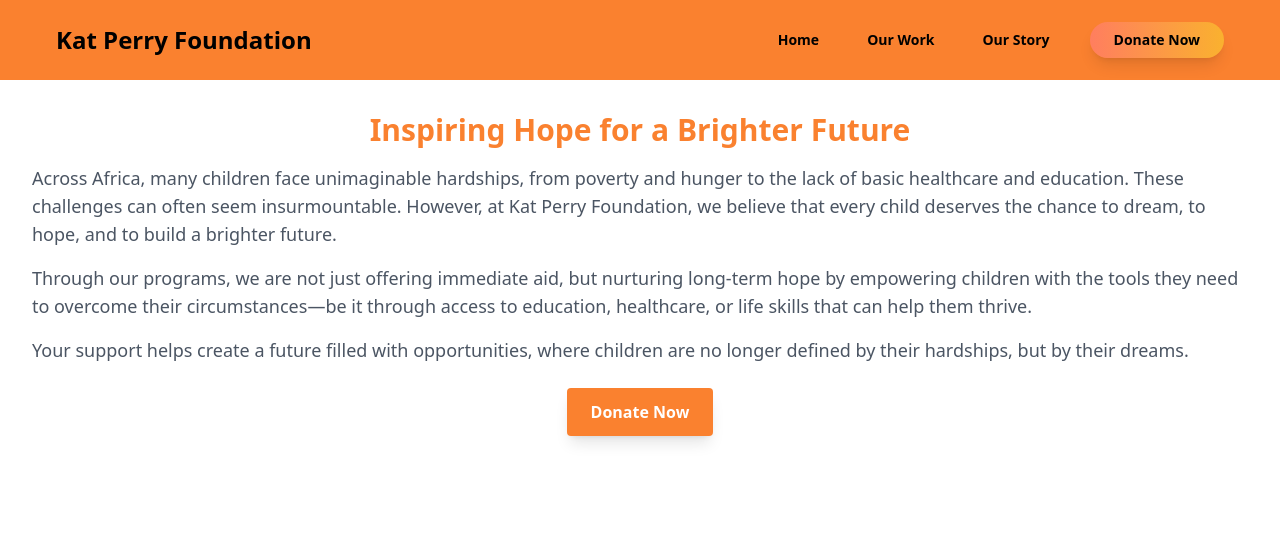
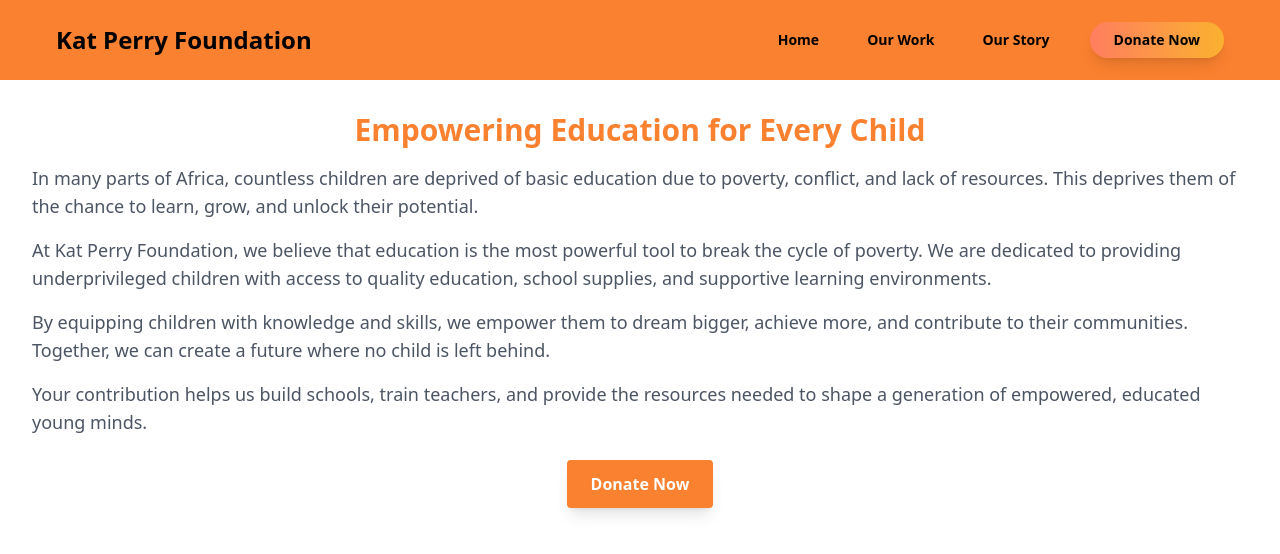
Before and after one commit to steveol2/NGO, a React (Vite) app: page /education in a window 1280 px wide. Shown: the top 554 px of the page. Built offline with nearby package versions, Linux system fonts and the light colour scheme.

Commit message:
Production build ready

```diff
--- a/src/App.jsx
+++ b/src/App.jsx
@@ -5,15 +5,14 @@
 import EducationPage from "./Components/EducationPage";
 import HopePage from "./Components/HopePage";
 import HealthPage from "./Components/HealthPage";
-import WorkPage from "./Components/workPage";
-import OurStoryPage from "./Components/OurStoryPage.jsx";
+import WorkPage from "./Components/WorkPage";
+import OurStory from "./Components/OurStory";
 import "./App.css";
 import DonatePage from "./Components/DonatePage";
 
 function App() {
   return (
     <Router>
-      <>
       <header className="fixed top-0 left-0 w-full bg-[#FA812F] font-bold p-2 text-white z-50">
         <Navbar />
       </header>
@@ -26,14 +25,13 @@
             path="/ourWork"
             element={<WorkPage />} // Add the new WorkPage route here
           />
-            <Route path="/ourStory" element={<OurStoryPage />} />
+          <Route path="/ourStory" element={<OurStory />} />
           <Route path="/donate" element={<DonatePage />} />
           <Route path="/health" element={<HealthPage />} />
           <Route path="/education" element={<EducationPage />} />
           <Route path="/hope" element={<HopePage />} />
         </Routes>
       </main>
-      </>
     </Router>
   );
 }
--- a/src/Components/EducationPage.jsx
+++ b/src/Components/EducationPage.jsx
@@ -1,27 +1,31 @@
 import { Link } from "react-router-dom";
 
-function HopePage() {
+function EducationPage() {
   return (
     <div className="p-8">
       <h1 className="text-3xl font-bold text-center text-[#FA812F] mb-4">
-        Inspiring Hope for a Brighter Future
+        Empowering Education for Every Child
       </h1>
       <p className="text-lg text-gray-600 mb-4">
-        Across Africa, many children face unimaginable hardships, from poverty
-        and hunger to the lack of basic healthcare and education. These
-        challenges can often seem insurmountable. However, at Kat Perry
-        Foundation, we believe that every child deserves the chance to dream, to
-        hope, and to build a brighter future.
+        In many parts of Africa, countless children are deprived of basic
+        education due to poverty, conflict, and lack of resources. This deprives
+        them of the chance to learn, grow, and unlock their potential.
       </p>
       <p className="text-lg text-gray-600 mb-4">
-        Through our programs, we are not just offering immediate aid, but
-        nurturing long-term hope by empowering children with the tools they need
-        to overcome their circumstances—be it through access to education,
-        healthcare, or life skills that can help them thrive.
+        At Kat Perry Foundation, we believe that education is the most powerful
+        tool to break the cycle of poverty. We are dedicated to providing
+        underprivileged children with access to quality education, school
+        supplies, and supportive learning environments.
       </p>
       <p className="text-lg text-gray-600 mb-4">
-        Your support helps create a future filled with opportunities, where
-        children are no longer defined by their hardships, but by their dreams.
+        By equipping children with knowledge and skills, we empower them to
+        dream bigger, achieve more, and contribute to their communities.
+        Together, we can create a future where no child is left behind.
+      </p>
+      <p className="text-lg text-gray-600 mb-4">
+        Your contribution helps us build schools, train teachers, and provide
+        the resources needed to shape a generation of empowered, educated young
+        minds.
       </p>
 
       {/* CTA Donate Button */}
@@ -37,4 +41,4 @@
   );
 }
 
-export default HopePage;
+export default EducationPage;
--- a/src/Components/ourStoryPage.jsx
+++ b/src/Components/OurStory.jsx
@@ -1,4 +1,4 @@
-function OurStoryPage() {
+function OurStory() {
   return (
     <div className="p-8">
       <h1 className="text-3xl font-bold text-center text-[#FA812F] mb-4">
@@ -116,4 +116,4 @@
   );
 }
 
-export default OurStoryPage;
+export default OurStory;
```
Lines whose indentation alone changed are shown as unchanged.
